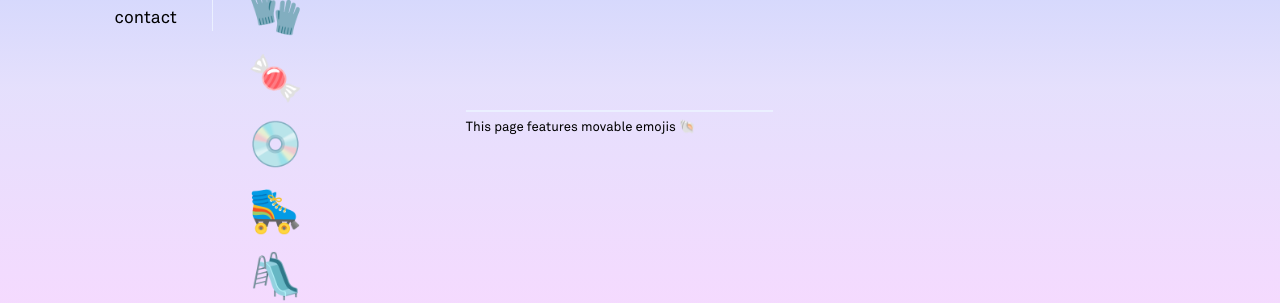
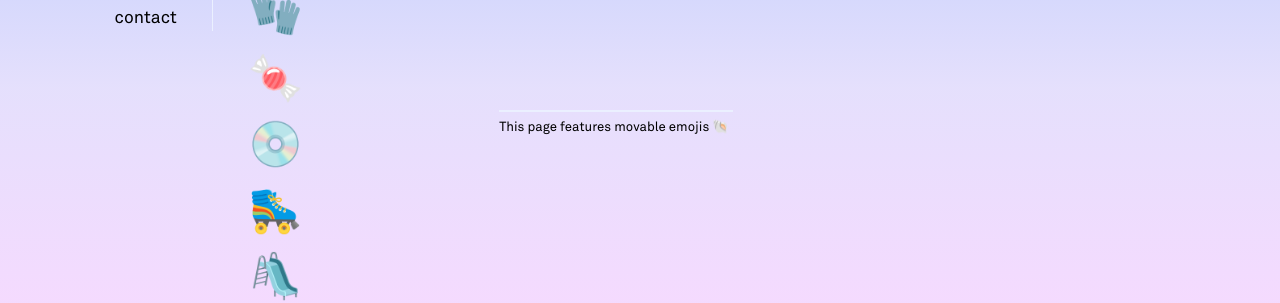
Before and after one commit to swyoung/swyoung.github.io, a Jekyll site: the page built from index.md, in a window 1280 px wide. Shown: the part 212-515 px from the top of the page. Built offline with Jekyll 4.4.1, drawn with Linux system fonts in a browser that asks for light colours; nearby versions of some CDN libraries; a style sheet for code colours, icons or effects is not loaded.

Commit message:
Update index.md
update css

```diff
--- a/index.md
+++ b/index.md
@@ -13,6 +13,6 @@ Hi. I’m Scott, a user experience librarian. <span class="emoji-spin">🌸</spa
   <div id="slide" can-move style="font-size:40px">🛝</div>
   <div id="bubbles" can-move style="font-size:40px">🫧</div>
  <!-- <div can-duplicate="bubbles" style="position:absolute; padding: .25em;font-size: 75%;background: linear-gradient(180deg, rgba(176, 198, 252, 0.95), rgba(228, 222, 252, 0.95), rgba(250, 214, 255, 0.95));height: 200px;width: 100px;">More bubbles</div> -->
-<div style="border-top:2px solid hsla(223,100%,96%,80);margin:1em;width:46%;position:relative;left:30%;bottom:50%">
+<div style="border-top:2px solid hsla(223,100%,96%,80);margin:1em;width:35%;position:relative;left:35%;bottom:50%">
 <span style="font-size:75%">This page features movable emojis 🐚 </span>
 </div>
```
